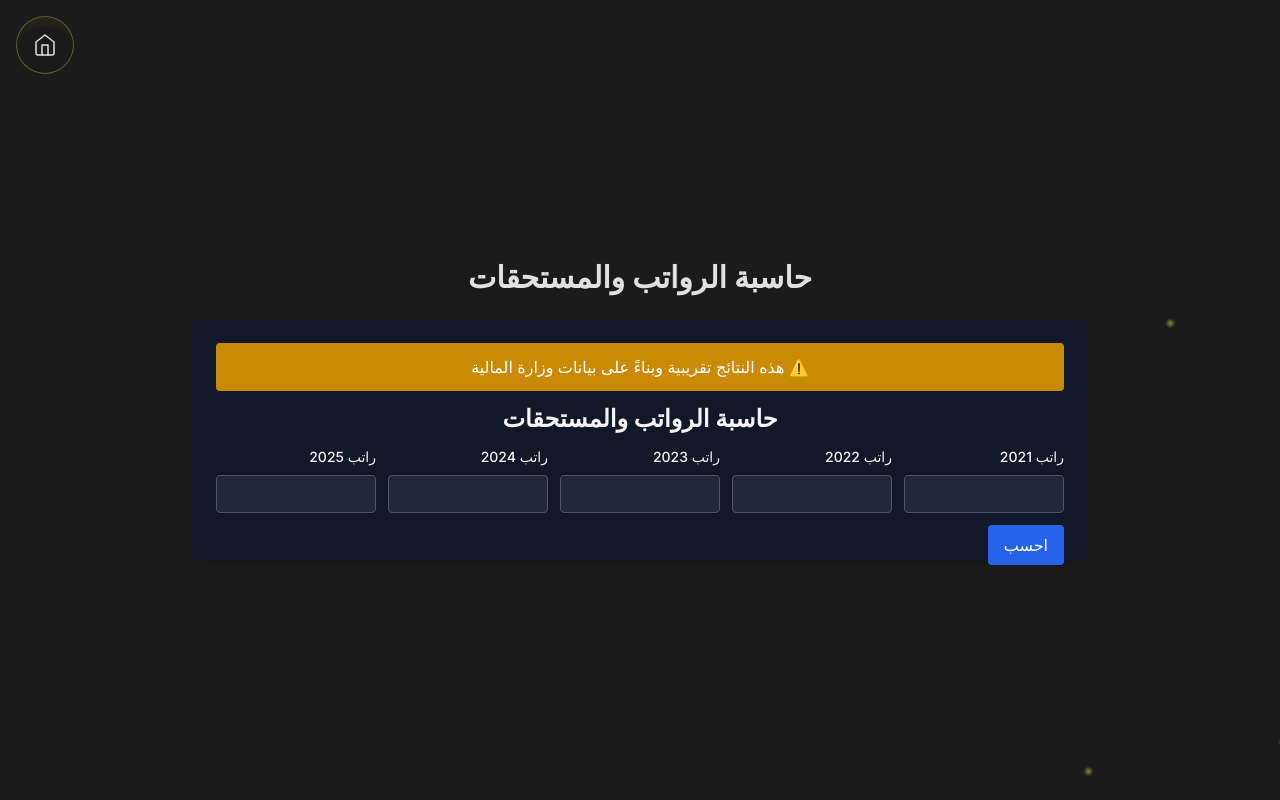
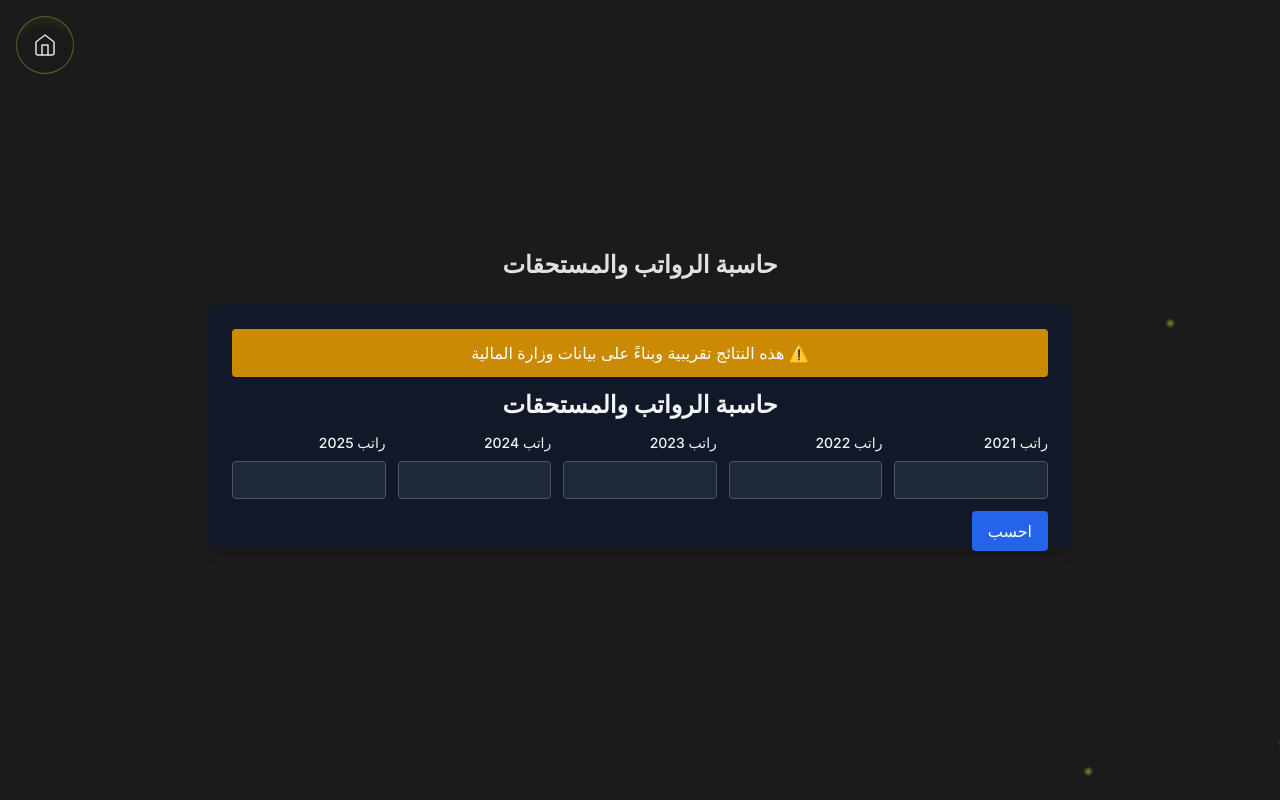
Before and after one commit to alaqrasenpai/AlaqraPortfolio, a Next.js app: page /salarycalc in a window 1280 px wide. Built offline with nearby package versions, Linux system fonts and the light colour scheme.

Commit message:
title fix

```diff
--- a/src/app/(sub pages)/salarycalc/page.js
+++ b/src/app/(sub pages)/salarycalc/page.js
@@ -1,18 +1,19 @@
 import SalaryCalculator from "@/components/SalaryCalculator";
 import Head from 'next/head';
 
-export default function Home() {
+export const metadata = {
+    title: "حاسبة الرواتب والمستحقات | Salary Calculator",
+    description: "أداة لحساب الرواتب والمستحقات للموظفين بناءً على بيانات وزارة المالية",
+};
+
+export default function SalaryPage() {
     return (
-        <>
-            <Head>
-                <title key="title">Salary Calculator | حاسبة الرواتب</title>
-                <meta key="meta-title" name="title" content="Salary Calculator" />
-            </Head>
+        <div className="container mx-auto px-4 py-8">
+            <h1 className="text-2xl font-bold mb-6 text-center">
+                حاسبة الرواتب والمستحقات
+            </h1>
 
-            <main className="relative">
-                <h1 className="text-3xl font-bold text-center my-6">حاسبة الرواتب والمستحقات</h1>
-                <SalaryCalculator />
-            </main>
-        </>
+            <SalaryCalculator />
+        </div>
     );
 }
```
